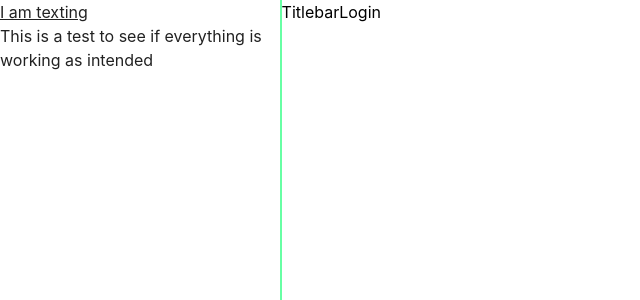
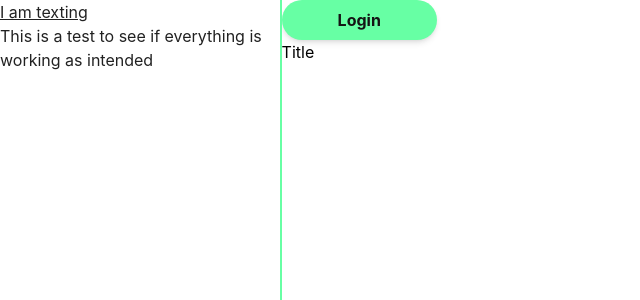
Before and after one commit to kevinliu399/QuickApply, a React (Create React App) app: page / in a window 1280 px wide. Shown: the top 300 px of the page, without its empty margins (0-640 px from the left). Built offline with nearby package versions, Linux system fonts and the light colour scheme.

Commit message:
added button

```diff
--- a/src/components/LayoutComponent/LayoutComponent.tsx
+++ b/src/components/LayoutComponent/LayoutComponent.tsx
@@ -2,6 +2,7 @@ import React from 'react';
 import { Box, CssBaseline, Drawer, Typography } from '@mui/material';
 import Sidebar from '../Sidebar/Sidebar';
 import Titlebar from '../MainGrid/Titlebar';
+import LoginButton from '../login-button';
 
 const drawerWidth = 22;
 
@@ -32,6 +33,10 @@ const LayoutComponent: React.FC = () => {
         component="main"
         sx={{ flexGrow: 1, width: `calc(100% - ${drawerWidth}%)` }}
       >
+        <LoginButton
+          label="Login"
+          onClick={() => console.log('Login')}
+        />
         <Titlebar />
       </Box>
     </Box>
--- a/src/components/MainGrid/Titlebar.tsx
+++ b/src/components/MainGrid/Titlebar.tsx
@@ -4,11 +4,7 @@ import LoginButton from '../login-button';
 const Titlebar: React.FC = () => {
     return (
         <>
-            Titlebar
-            <LoginButton
-                label="Login"
-                onClick={() => console.log('login')}
-            />
+            <h1> Title </h1>
         </>
     )
 }
--- a/src/components/login-button.tsx
+++ b/src/components/login-button.tsx
@@ -7,9 +7,8 @@ type LoginButtonProps = {
 
 const LoginButton: React.FC<LoginButtonProps> = ( {label, onClick} ) => {
     return (
-        <button className="">
-            {label}
-
+        <button className="bg-main-green px-14 py-2 rounded-3xl shadow-md hover:shadow-2xl">
+            <span className="font-bold text-main-black"> {label} </span>
         </button>
     )
 };
```
